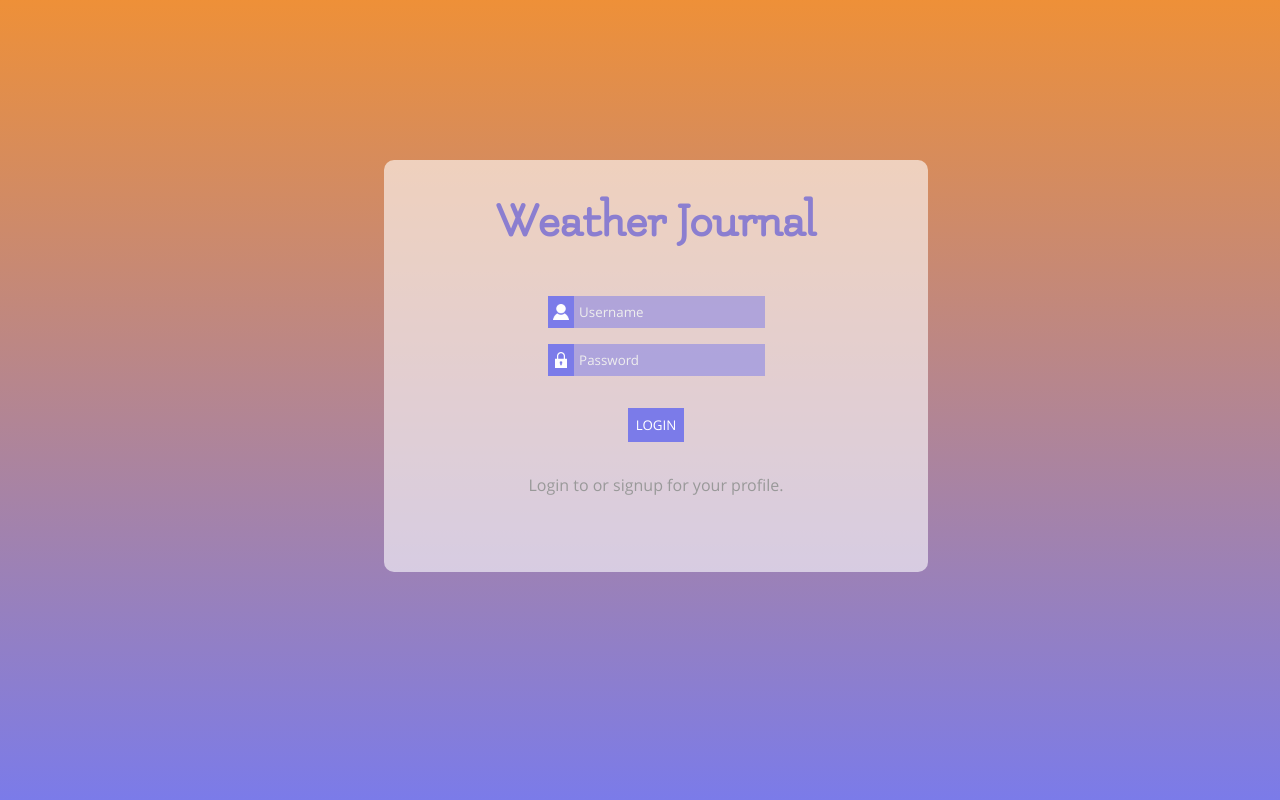
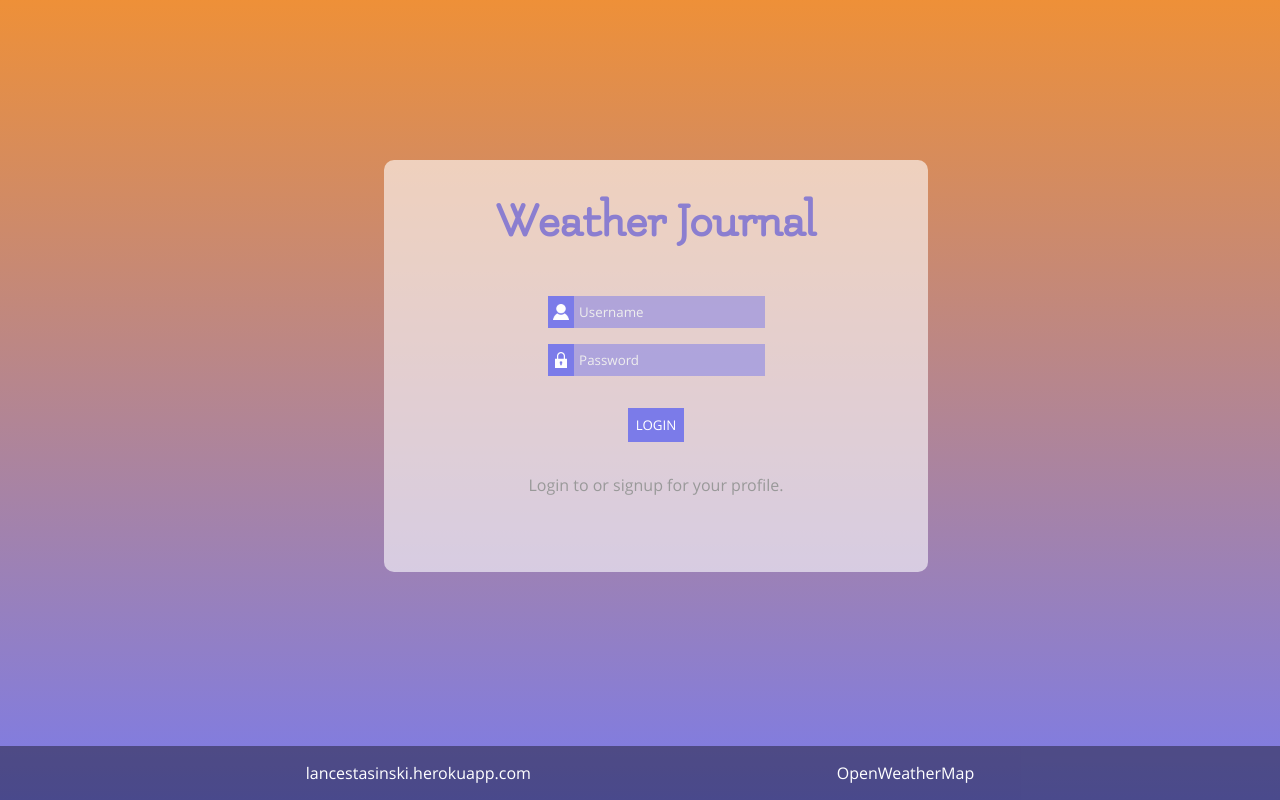
Before and after one commit to LanceStasinski/FEND-03-WeatherJournalApp-React, a React (Create React App) app in the folder client/: page /login in a window 1280 px wide. Built offline with nearby package versions, Linux system fonts and the light colour scheme.

Commit message:
fix: Add footer to both pages

```diff
--- a/client/src/App.tsx
+++ b/client/src/App.tsx
@@ -2,7 +2,7 @@ import React, { lazy, Suspense } from "react";
 import { BrowserRouter, Route, Routes, Navigate } from "react-router-dom";
 
 import "./App.css";
-import { Backdrop } from "./styles/styles";
+import { Backdrop, MainFooter, FooterLink } from "./styles/styles";
 import GlobalStyles from "./styles/global";
 import { AuthContext } from "./components/shared/context/auth-context";
 import LoadingSpinner from "./components/shared/LoadingSpinner";
@@ -58,6 +58,14 @@ function App() {
         <main>
           <Suspense fallback={<LoadingSpinner />}>{routes}</Suspense>
         </main>
+        <MainFooter>
+          <FooterLink href="https://lancestasinski.herokuapp.com">
+            lancestasinski.herokuapp.com
+          </FooterLink>
+          <FooterLink href="https://openweathermap.org/api">
+            OpenWeatherMap
+          </FooterLink>
+        </MainFooter>
       </BrowserRouter>
     </AuthContext.Provider>
   );
--- a/client/src/components/journal/Journal.tsx
+++ b/client/src/components/journal/Journal.tsx
@@ -13,8 +13,6 @@ import {
   WarningModalFooter,
   ErrorButton,
   NoEntriesH2,
-  MainFooter,
-  FooterLink
 } from "../../styles/styles";
 import { AuthContext } from "../shared/context/auth-context";
 import gearIcon from "../../assets/gearIcon.png";
@@ -279,14 +277,6 @@ const Journal: React.FC = () => {
           onUpdateEntry={updateEntryHandler}
         />
       </Container>
-      <MainFooter>
-          <FooterLink href="https://lancestasinski.herokuapp.com">
-            lancestasinski.herokuapp.com
-          </FooterLink>
-          <FooterLink href="https://openweathermap.org/api">
-            OpenWeatherMap
-          </FooterLink>
-        </MainFooter>
     </React.Fragment>
   );
 };
--- a/client/src/styles/styles.tsx
+++ b/client/src/styles/styles.tsx
@@ -143,6 +143,7 @@ export const StyledInput = styled.input`
   font-family: "Open Sans", sans-serif;
   border: none;
   padding: 0 5px;
+  border-radius: 0;
   width: 100%;
   color: #fff;
   &::placeholder {
```
